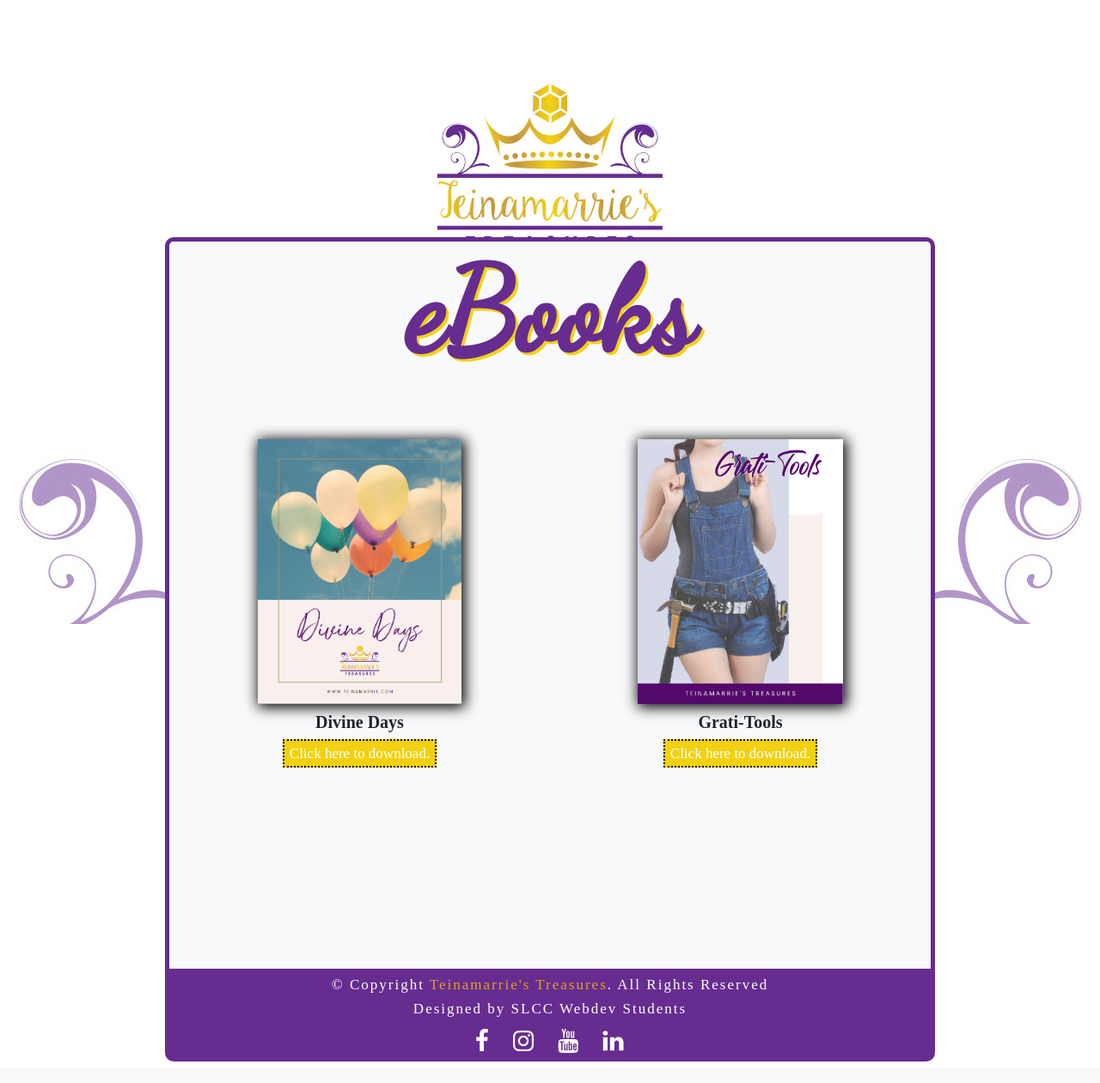
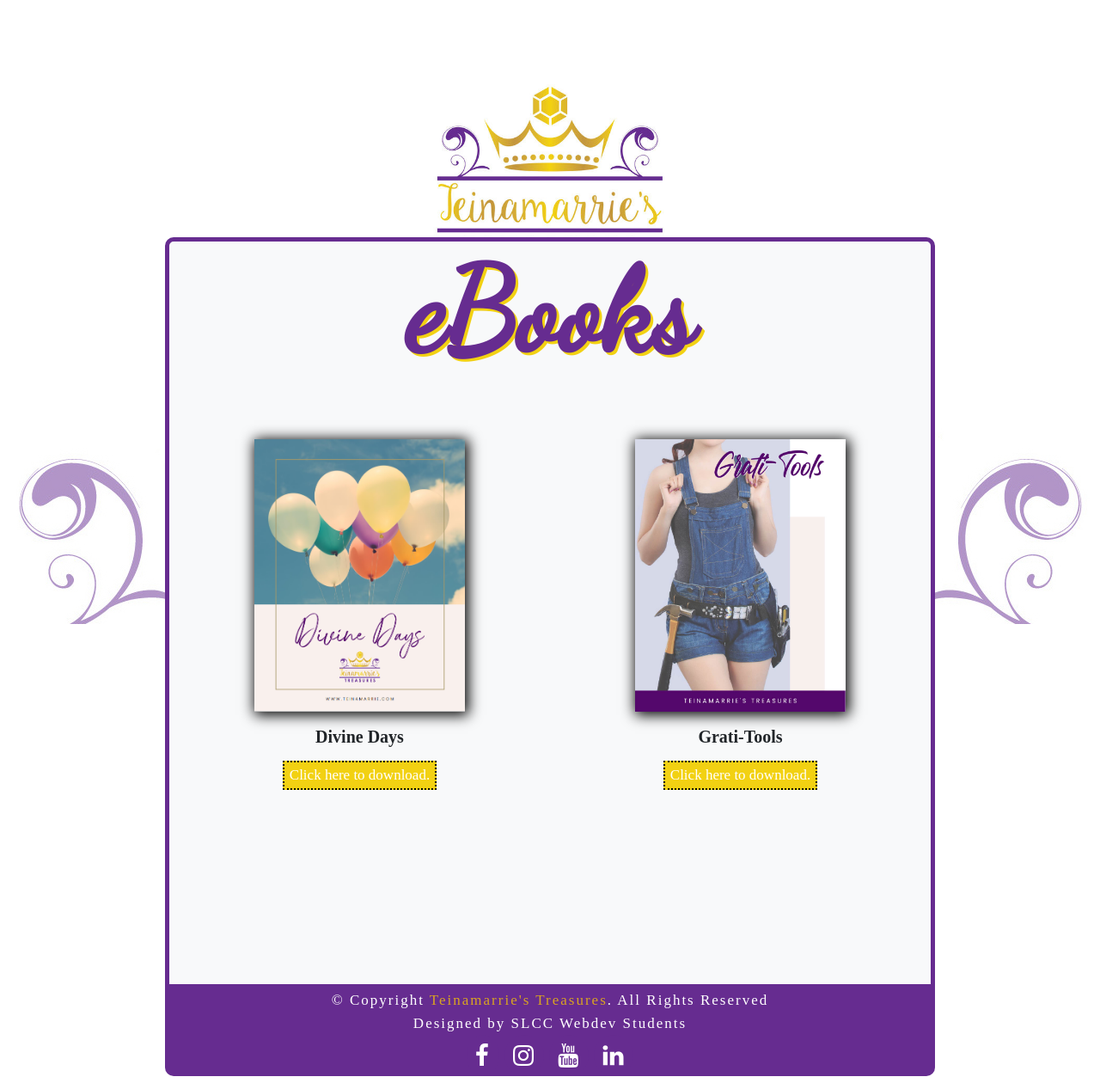
Before and after one commit to BobbyCodes-Ex/teinamarries-treasures, a PHP site: page /ebooks.html in a window 1280 px wide. Shown: the part 74-1334 px from the top of the page at 86% size. Before the commit the page ends 1309 px from the top, so only its background shows below. Run offline with PHP 8.4, Linux system fonts and the light colour scheme.

Commit message:
font size changes

```diff
--- a/ebook.css
+++ b/ebook.css
@@ -13,9 +13,10 @@
 }
 h5 {
     text-align: center;
-margin-top: 2%;
+margin-top: 4%;
+margin-bottom: 4%;
 font-weight: bold;
-
+font: x-large;
 }
 .download  {
     background-color: rgb(242,209,18);
--- a/treasureclub.html
+++ b/treasureclub.html
@@ -89,7 +89,7 @@
           <div class="shine">
         <h1 class="jumbotron header">Treasure Clubs</h1>
         </div></div>
-  <div class="treasureClubs row">
+  <div class="treasureClubs row ">
       <div class="silverLevel club container col">
   <ul class="clubList">
 
```
